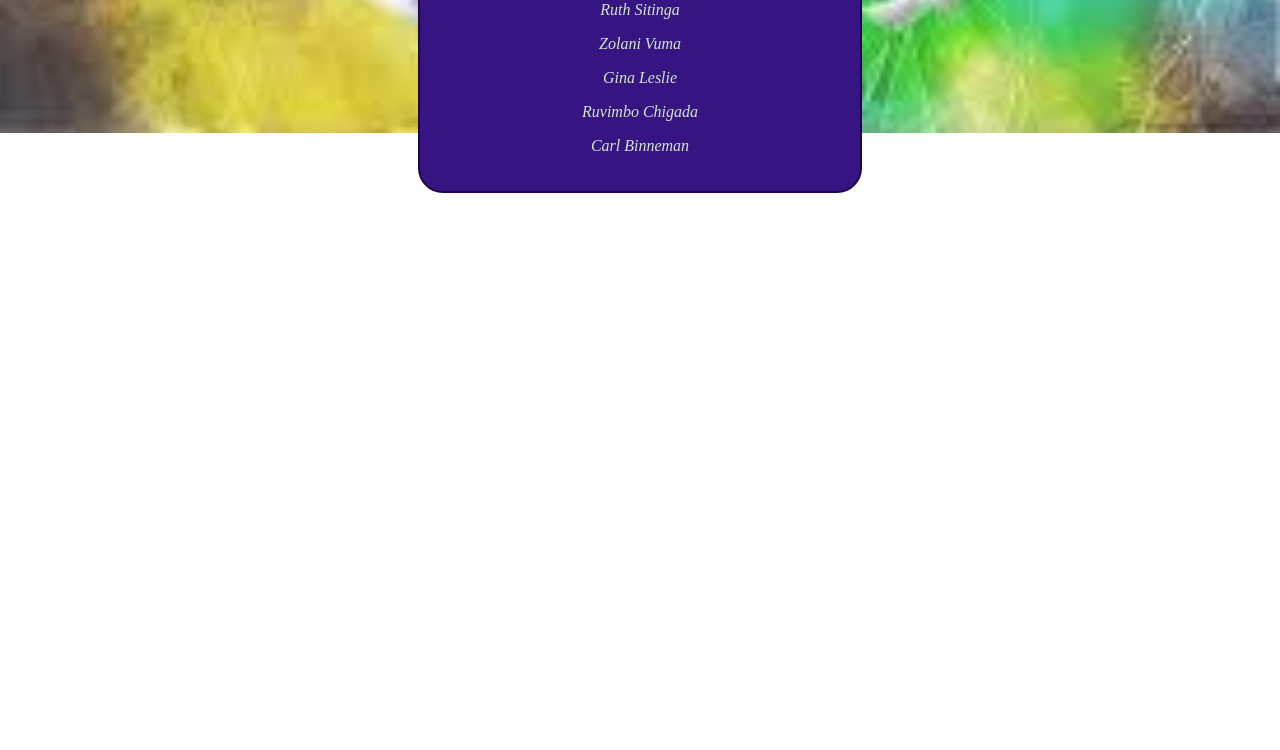
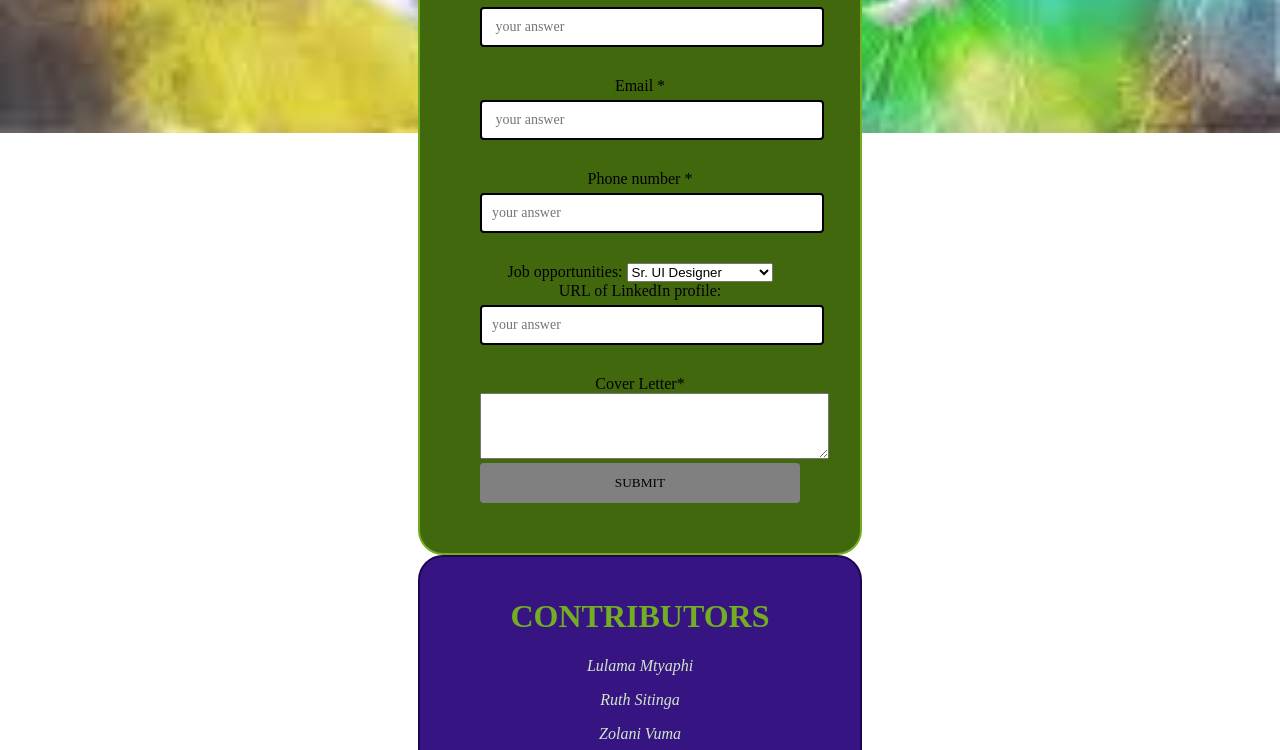
Before and after one commit to CarlBinneman/BasicWebsite, a plain HTML site: page BasicWesite.html in a window 1280 px wide. Shown: the part 719-1469 px from the top of the page. Before the commit the page ends 920 px from the top, so only its background shows below. Drawn offline with Linux system fonts and the light colour scheme.

Commit message:
Added HTML & CSS
added my form to the existing webite

```diff
--- a/BasicStyle.css
+++ b/BasicStyle.css
@@ -37,3 +37,51 @@ body{
  h1 {
      color: #73AD21;
  }
+
+ .form {
+    padding: 30px 40px;
+}
+
+.form-control {
+    margin-bottom: 10px;
+    padding-bottom: 20px;
+    position: relative;
+
+}
+
+.form-control label {
+    display: inline-block;
+    margin-bottom: 5px;
+
+}
+
+.form-control input {
+    border: 2px solid #000000; /* input field border colour */
+    border-radius: 4px;
+    display: block;
+    font-family: inherit;
+    font-size: 14px;
+    padding: 10px;
+    width: 100%;
+
+}
+
+
+
+.form-control small {
+    visibility: hidden;
+    position: absolute;
+    bottom: 0;
+    left: 0;
+}
+
+
+.form button {
+    background-color: gray;
+    border: 2px solid grey;
+    border-radius: 4px;
+    color: black;
+    font-family: inherit;
+    padding: 10px;
+    width: 100%;
+}
--- a/BasicWesite.html
+++ b/BasicWesite.html
@@ -14,6 +14,56 @@
       <p></p><a></a>
     </div>
 
+    <div id="rcorners2" class = "container">
+
+      <div class = "header">
+          <h2>Application</h2>
+          <form class="form" id="form">
+            <div class="form-control">
+                <label for="name"> Full Name *</label>
+                <input type="text" placeholder=" your answer" id="name" >
+                <small>Error message</small>
+            </div>
+
+            <div class="form-control">
+                <label for="email">Email *</label>
+                <input type="email" placeholder=" your answer" id="email" required>
+                <small>Error message</small>
+            </div>
+
+            <div class="form-control">
+                <label for="phone">Phone number *</label>
+                <input type="text" placeholder="your answer" id="phone">
+                <small>Error message</small>
+            </div>
+
+            <label for="Jobs">Job opportunities:</label>
+
+            <select id="jobs">
+                <option value="Sr. UI Designer">Sr. UI Designer</option>
+                <option value="Full-stack Developer">Full-stack Developer</option>
+                <option value=" Sr. Product Designe"> Sr. Product Designer</option>
+                <option value="Back-End Developer">Back-End Developer</option>
+                <option value="Front-End Developer">Front-End Developer</option>
+            </select>
+
+            <div class="form-control">
+                <label for ="profile">URL of LinkedIn profile:</label>
+                <input type="text" placeholder="your answer" id="profile">
+                <small>Error message</small>
+            </div>
+
+                <label for="form">Cover Letter*</label>
+
+                <textarea id="form" rows="4" cols="41"></textarea>
+
+        <button id="submit">SUBMIT</button>
+
+        </form>
+
+       </div>
+  </div>
+
     <div id = rcorners1>
       <h1> CONTRIBUTORS </h1>
       <p> <em>Lulama Mtyaphi</em> </p>
```
Also changed, not shown: 1 other file.
